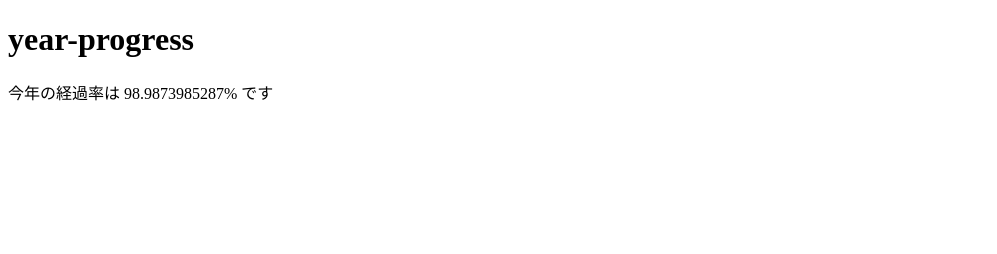
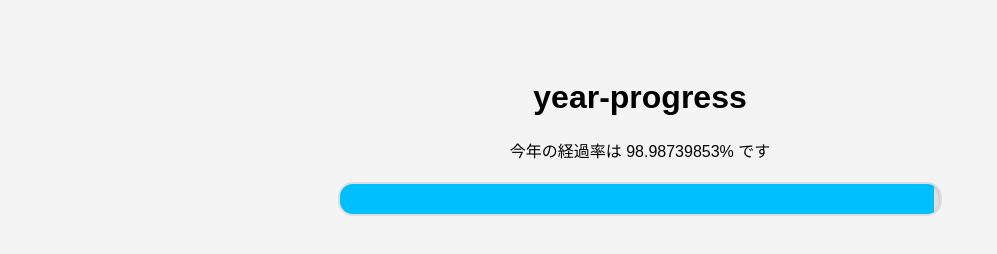
Before and after one commit to oYAs-me/year-progress, a plain HTML site: page index.html in a window 1280 px wide. Shown: the whole page, without its empty margins (0-997 px from the left). Drawn offline with Linux system fonts and the light colour scheme.

Commit message:
progress-bar

```diff
--- a/index.html
+++ b/index.html
@@ -3,7 +3,7 @@
 <head>
   <meta charset="UTF-8">
   <meta name="viewport" content="width=device-width, initial-scale=1.0">
-  <title>サンプルページ</title>
+  <title>year-progress</title>
   <link rel="stylesheet" href="./style/style.css">
   <script src="./js/time.js"></script>
 </head>
@@ -14,7 +14,9 @@
   <main>
     <!-- . -->
     <p>今年の経過率は <span id="yearProgress"></span>% です</p>
-
+    <div class="progress-container">
+      <div id="progressBar"></div>
+    </div>
   </main>
 </body>
 </html>
--- a/js/time.js
+++ b/js/time.js
@@ -1,7 +1,12 @@
+// DOM要素をキャッシュするための変数
+let textElement = null;
+let barElement = null;
+
+// 今年の経過率を計算する関数
 function getYearProgress() {
   // 現在の年を取得
   let date = new Date();
-  year = date.getFullYear();
+  let year = date.getFullYear();
 
   // 今年の元日0時のunixタイムスタンプを取得
   let startOfYear = new Date(year, 0, 1, 0, 0, 0, 0).getTime();
@@ -23,11 +28,29 @@ function getYearProgress() {
   return yearProgress;
 }
 
+
 function display() {
-  let progress = getYearProgress();
-  document.getElementById("yearProgress").innerText = progress.toFixed(10);
+  // DOM要素がまだ取得できていなければ取得する（初回のみ実行される）
+  if (!textElement) {
+    textElement = document.getElementById("yearProgress");
+    barElement = document.getElementById("progressBar");
+  }
+
+  const progress = getYearProgress();
+
+  // 1. テキストの更新
+  if (textElement) {
+    textElement.innerText = progress.toFixed(8); // 桁数は好みで調整してください
+  }
+
+  // 2. プログレスバーの更新 (CSSのwidthを書き換える)
+  if (barElement) {
+    barElement.style.width = progress + "%";
+  }
 }
 
-window.onload = display;
-
-setInterval(display, 50);
+// 読み込み完了後に開始
+window.onload = function() {
+  display();
+  setInterval(display, 50);
+};
--- a/style/style.css
+++ b/style/style.css
@@ -0,0 +1,33 @@
+body {
+  font-family: sans-serif;
+  text-align: center;
+  padding: 50px;
+  background-color: #f4f4f4; /* 背景を少しグレーに */
+}
+
+/* 等幅フォントの設定（数字の横揺れ防止） */
+.mono-font {
+  font-family: "Courier New", Courier, monospace;
+  font-weight: bold;
+}
+
+/* プログレスバーの外枠 */
+.progress-container {
+  width: 80%; /* 画面の80%の幅 */
+  max-width: 600px;
+  height: 30px;
+  background-color: #e0e0e0;
+  border-radius: 15px; /* 角丸 */
+  margin: 20px auto; /* 中央寄せ */
+  overflow: hidden; /* はみ出した部分を隠す */
+  box-shadow: inset 0 1px 3px rgba(0,0,0,0.2); /* 内側に影をつけて立体的に */
+  border: 2px solid #ddd; /* 灰色枠線 */
+}
+
+/* 中身の伸びるバー */
+#progressBar {
+  height: 30px;
+  width: 0%; /* 初期値は0 */
+  background-color: #00bfff  ; /* 青色 */
+  transition: width 1s ease-out; /* 最後だけゆっくり動く */
+}
```
Also changed, not shown: js/dos.js (deleted).
